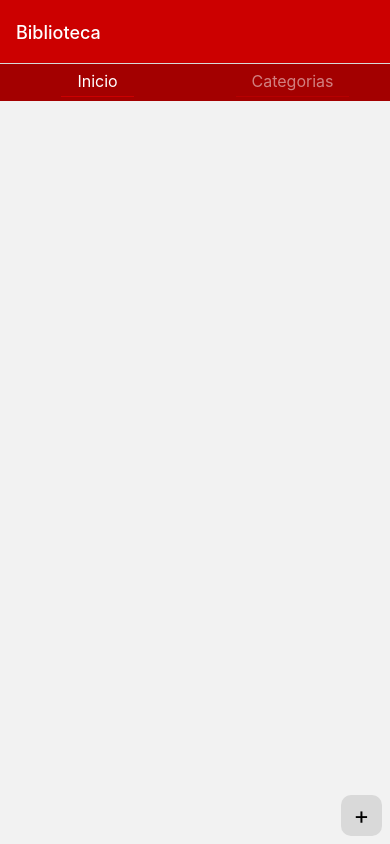
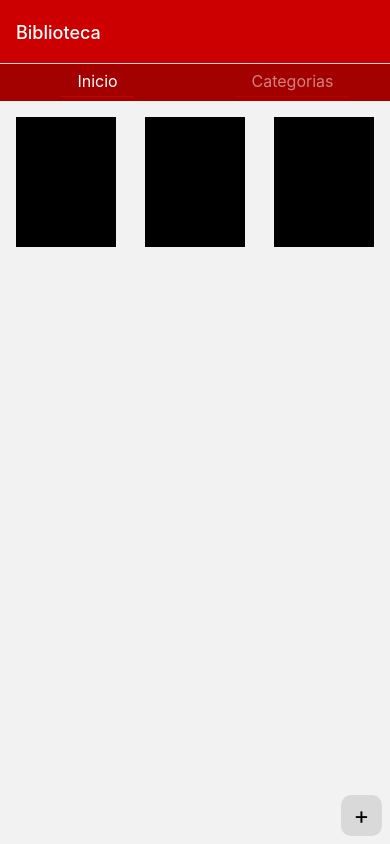
Before and after one commit to lucasnetwork/anime-library, a React Native app: screen / in a window 390 px wide. Built offline with nearby package versions, Linux system fonts and the light colour scheme.

Commit message:
feat: create initial Item component

```diff
--- a/src/App.tsx
+++ b/src/App.tsx
@@ -23,7 +23,10 @@ const App = () => {
 
   return (
     <>
-      <StatusBar barStyle={isDarkMode ? 'light-content' : 'dark-content'} />
+      <StatusBar
+        barStyle={isDarkMode ? 'light-content' : 'dark-content'}
+        backgroundColor="#CC0000"
+      />
       <NavigationContainer ref={navigationRef}>
         <StackNavigation />
       </NavigationContainer>
--- /dev/null
+++ b/src/screens/Main/Tabs/Initial/components/Item/index.tsx
@@ -0,0 +1,10 @@
+import {Image, TouchableOpacity} from 'react-native';
+import styles from './styles';
+
+const Item = () => (
+  <TouchableOpacity>
+    <Image style={styles.container} />
+  </TouchableOpacity>
+);
+
+export default Item;
--- /dev/null
+++ b/src/screens/Main/Tabs/Initial/components/Item/styles.ts
@@ -0,0 +1,9 @@
+import {StyleSheet} from 'react-native';
+
+export default StyleSheet.create({
+  container: {
+    width: 100,
+    height: 130,
+    backgroundColor: '#000',
+  },
+});
--- a/src/screens/Main/Tabs/Initial/index.tsx
+++ b/src/screens/Main/Tabs/Initial/index.tsx
@@ -1,5 +1,13 @@
 import {View} from 'react-native';
+import Item from './components/Item';
+import styles from './styles';
 
-const Initial = () => <View />;
+const Initial = () => (
+  <View style={styles.container}>
+    <Item />
+    <Item />
+    <Item />
+  </View>
+);
 
 export default Initial;
--- /dev/null
+++ b/src/screens/Main/Tabs/Initial/styles.ts
@@ -0,0 +1,11 @@
+import {StyleSheet} from 'react-native';
+
+export default StyleSheet.create({
+  container: {
+    flex: 1,
+    flexDirection: 'row',
+    justifyContent: 'space-between',
+    flexWrap: 'wrap',
+    padding: 16,
+  },
+});
```
